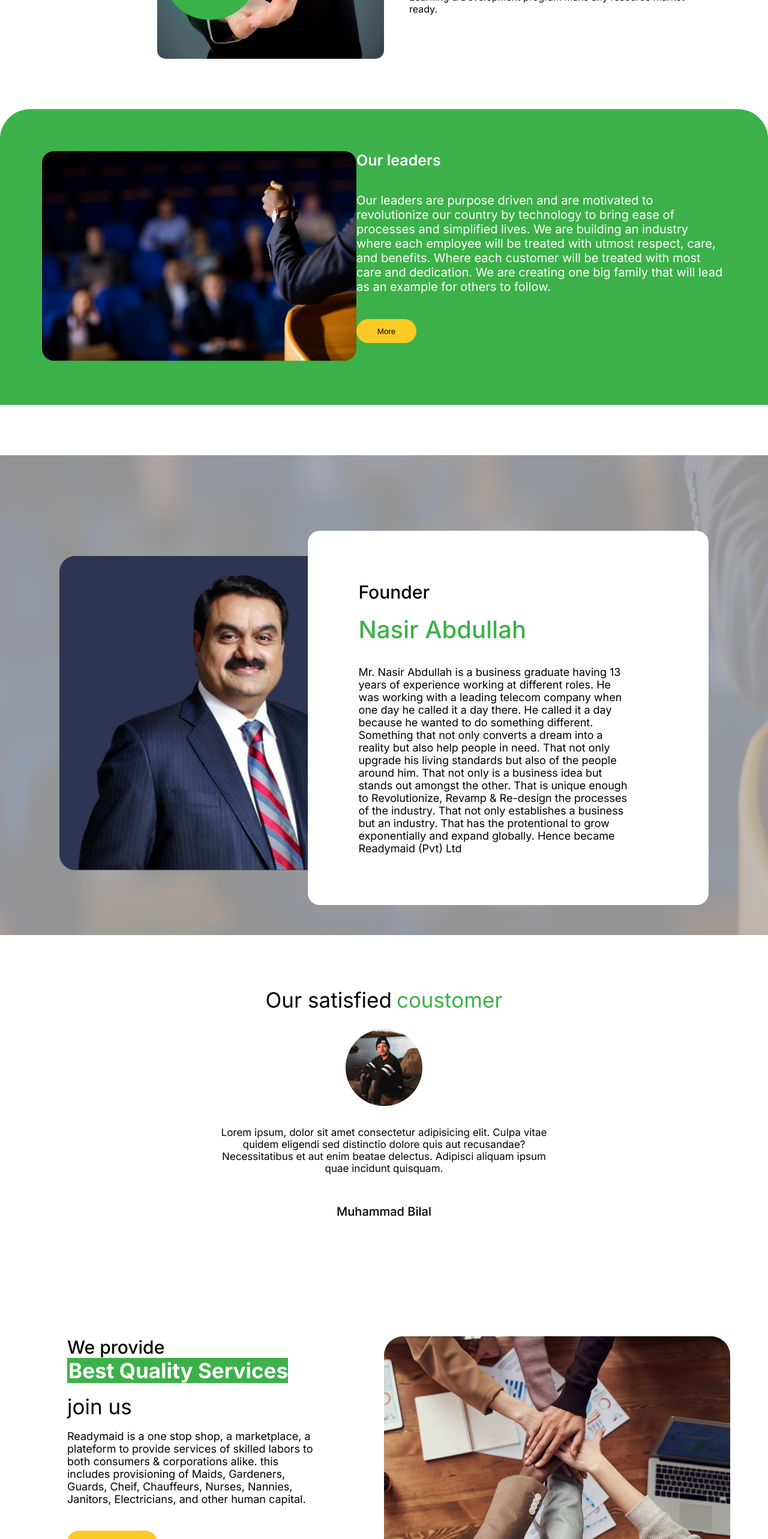
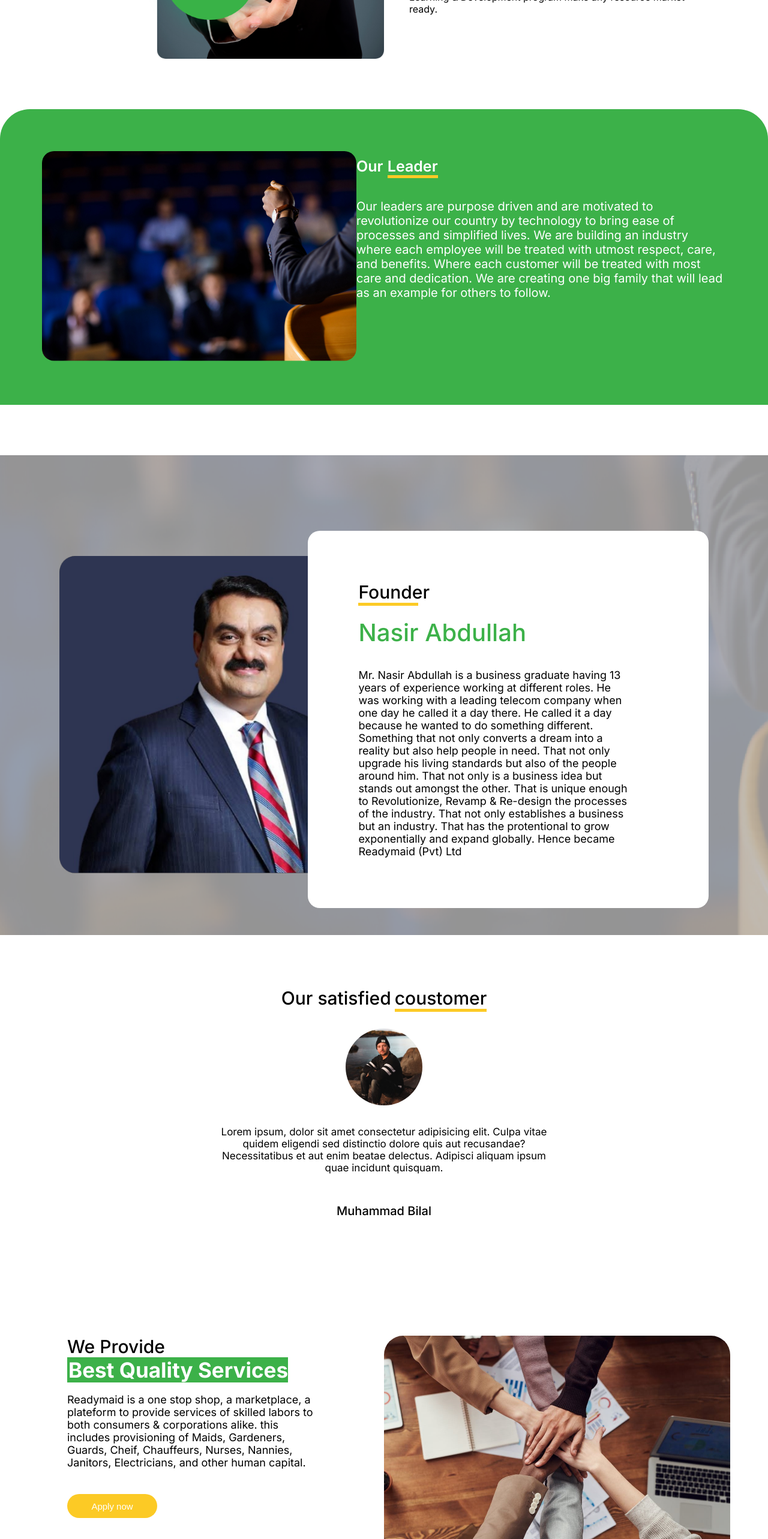
Before and after one commit to MehfoozurRehman/readymaid-web, a React (Create React App) app: page /aboutus in a window 1280 px wide. Shown: the part 2497-5063 px from the top of the page at 60% size. Built offline with nearby package versions, Linux system fonts and the light colour scheme.

Commit message:
changes donw

```diff
--- a/src/App.scss
+++ b/src/App.scss
@@ -899,6 +899,22 @@ a:hover {
   flex-wrap: wrap;
   margin: -1em;
 }
+.products__buisness__features__right :hover {
+  background-color: #3cb149;
+  color: white;
+}
+.products__buisness__features__right
+  :hover
+  .products__buisness__features__right__entry__header
+  svg {
+  color: #ffff;
+}
+.products__buisness__features__right
+  :hover
+  .products__buisness__features__right__entry__header {
+  color: #ffff;
+}
+
 .products__buisness__features__right__entry {
   width: 48%;
   margin: 1%;
@@ -2190,6 +2206,9 @@ a:hover {
   display: flex;
   justify-content: center;
 }
+.signup_all_second_container_content_two span {
+  margin-left: 0.2em;
+}
 .signup_all_second_container_content_two {
   font-size: 25px;
   font-weight: 500;
--- a/src/about.scss
+++ b/src/about.scss
@@ -24,6 +24,11 @@
   font-size: 25px;
   font-weight: 600;
   width: 50%;
+  margin-top: 10px;
+}
+.about__us__our__leader_container__heading__content__heading span{
+  margin-left: 1px;
+  border-bottom: 5px solid #FCCA25;
 }
 .about__us__our__leader_container__heading__button {
   margin-top: 3em;
@@ -96,6 +101,9 @@
 .about__us__our__foundation__container_heading {
   font-size: 30px;
   font-weight: 500;
+ border-bottom: 5px solid #FCCA25;
+
+ width: 20%;
 }
 .about__us__our__foundation__container img {
   width: 100%;
@@ -146,14 +154,16 @@
   padding: 6em;
 }
 .satisfied__coustomer__main__container__heading {
-  font-size: 35px;
-  font-weight: 400;
+  font-size: 30px;
+  font-weight: 500;
   display: flex;
   justify-content: center;
 }
 .satisfied__coustomer__main__container__heading span {
-  padding-left: 8px;
-  color: #3cb149;
+  margin-left: .2em;
+border-bottom: 5px solid #FCCA25;
+width: fit-content;
+
 }
 .satisfied__coustomer__main__container__heading__img {
   margin-top: 2em;
--- a/src/components/AboutBestServices.js
+++ b/src/components/AboutBestServices.js
@@ -6,13 +6,10 @@ export function AboutBestServices() {
     <div className="Best__services__coustomer__container">
       <div className="Best__services__coustomer__container__main">
         <div className="Best__services__coustomer__container__heading">
-          We provide
+          We Provide
         </div>
         <div className="Best__services__coustomer__container__heading__two">
           <span>Best Quality Services</span>
-        </div>
-        <div className="Best__services__coustomer__container__heading__three">
-          join us
         </div>
         <div className="Best__services__coustomer__container__para">
           Readymaid is a one stop shop, a marketplace, a plateform to provide
--- a/src/components/AboutOurLeader.js
+++ b/src/components/AboutOurLeader.js
@@ -9,7 +9,7 @@ export function AboutOurLeader() {
       </div>
       <div className="about__us__our__leader_container__heading">
         <div className="about__us__our__leader_container__heading__content__heading">
-          Our leaders
+          Our <span>Leader</span>
         </div>
         <div className="about__us__our__leader__container__heading__content__heading__para">
           Our leaders are purpose driven and are motivated to revolutionize our
@@ -19,9 +19,6 @@ export function AboutOurLeader() {
           treated with most care and dedication. We are creating one big family
           that will lead as an example for others to follow.
         </div>
-        <div className="about__us__our__leader_container__heading__button">
-          <button>More</button>
-        </div>
       </div>
     </div>
   );
--- a/src/components/AboutSatisfied.js
+++ b/src/components/AboutSatisfied.js
@@ -5,7 +5,7 @@ export function AboutSatisfied() {
   return (
     <div className="satisfied__coustomer__main__container">
       <div className="satisfied__coustomer__main__container__heading">
-        Our satisfied <span>coustomer </span>
+        Our satisfied <span> coustomer </span>
       </div>
       <div className="satisfied__coustomer__main__container__heading__img">
         <img src={satisfied} alt="" />
--- a/src/components/HomeIndustrySection.jsx
+++ b/src/components/HomeIndustrySection.jsx
@@ -9,7 +9,7 @@ import { HomeIndustrySectionEntry } from "../components/HomeIndustrySectionEntry
 export function HomeIndustrySection() {
   return (
     <div className="home__industry">
-      <div className="home__industry__heading">Creating an industry</div>
+      <div className="home__industry__heading">Creating an Industry</div>
       <div className="home__industry__content">
         <HomeIndustrySectionEntry
           img={empoweringresources}
--- a/src/screens/SignUp.jsx
+++ b/src/screens/SignUp.jsx
@@ -28,7 +28,7 @@ export default function SignUp() {
             </div>
             <div className="signup__jumbotron__overlay__right">
               <div className="signup_all_second_container_content_two">
-                Welcome back!<span>Login</span>
+                Welcome back! <span> Login </span>
               </div>
               <div className="signup_all_second_container_input_three">
                 <input className="inputs" type="Email" placeholder="Email" />
```
